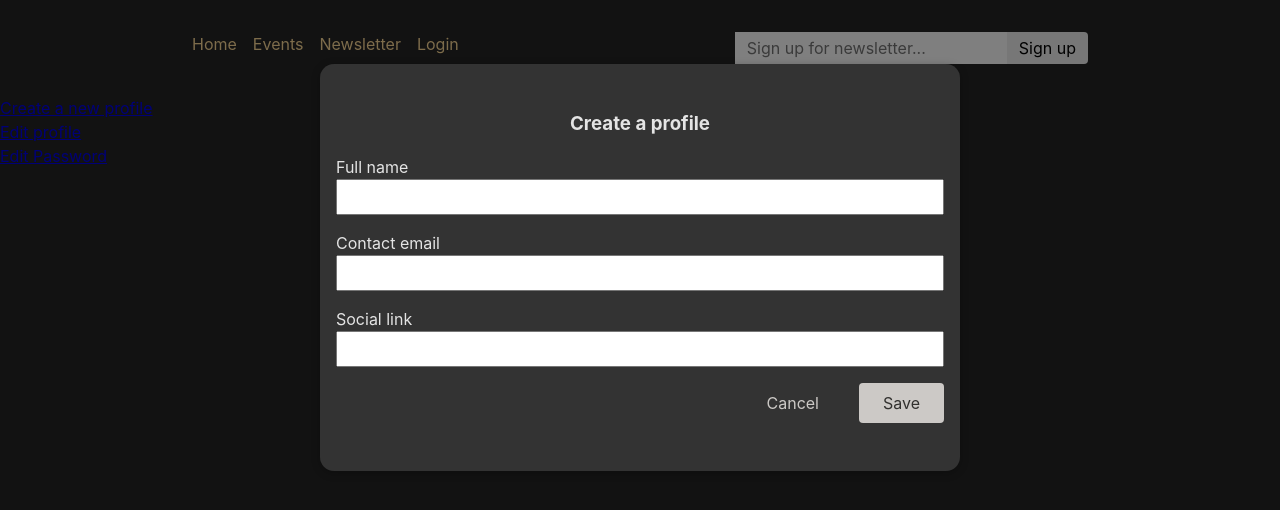
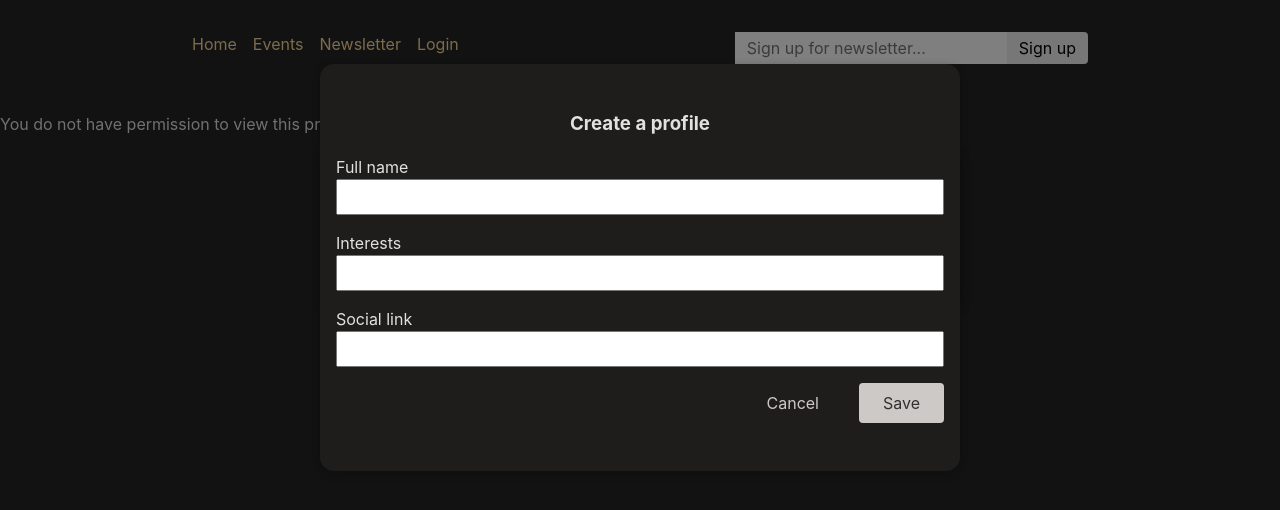
Before and after one commit to Ojfirst/eventsapp, a React (Vite) app: page /profile/new-profile in a window 1280 px wide. Shown: the top 510 px of the page. Built offline with nearby package versions, Linux system fonts and the light colour scheme.

Commit message:
Fix user profile mismatch

```diff
--- a/src/App.jsx
+++ b/src/App.jsx
@@ -78,9 +78,8 @@ const router = createBrowserRouter([
 				id: 'profile',
 				Component: Profile,
 				loader: profileLoader,
-				action: changePasswordAction,
 				children: [
-					{ path: 'edit', Component: EditPasswordPage },
+					{ path: 'changePassword', Component: EditPasswordPage, action: changePasswordAction },
 					{
 						path: 'new-profile',
 						Component: AddProfile,
--- a/src/components/Profile/ProfileForm.jsx
+++ b/src/components/Profile/ProfileForm.jsx
@@ -10,7 +10,7 @@ const ProfileForm = ({ method }) => {
 	const navigation = useNavigation();
   const navigate = useNavigate();
 
-	let isNewUser;
+
 	const isSavingData = navigation.state === 'submitting';
 
   const handleCancel = () => {
@@ -20,15 +20,15 @@ const ProfileForm = ({ method }) => {
 	return (
 		<Form method={method} className={classess.form}>
 			<h3 style={{ textAlign: 'center' }}>
-				{!isNewUser ? 'Create a profile' : 'Edit profile'}
+				{!data ? 'Create a profile' : 'Edit profile'}
 			</h3>
 			<p>
 				<label htmlFor="full-name"> Full name</label>
 				<input type="text" name="full-name" id="full-name" required />
 			</p>
 			<p>
-				<label htmlFor="contact-email">Contact email</label>
-				<input type="email" name="contact-email" id="contact-email" required />
+				<label htmlFor="contact-email">Interests</label>
+				<input type="text" name="interest" id="interest" required />
 			</p>
 			<p>
 				<label htmlFor="social-link">Social link</label>
--- a/src/components/Profile/ProfileNavigation.jsx
+++ b/src/components/Profile/ProfileNavigation.jsx
@@ -1,9 +1,12 @@
 import { Link } from 'react-router';
+import PrrofileItems from './PrrofileItems';
+import classes from './ProfileNavigation.module.css';
 
 const Profile = () => {
 	return (
 		<>
-			<ul>
+      <PrrofileItems />
+			<ul className={classes.container}>
 				<li>
 					<Link to="new-profile">Create a new profile</Link>
 				</li>
@@ -11,7 +14,7 @@ const Profile = () => {
 					<Link to="edit-profile">Edit profile</Link>
 				</li>
 				<li>
-					<Link to="edit">Edit Password</Link>
+					<Link to="changePassword">Edit Password</Link>
 				</li>
 			</ul>
 		</>
--- /dev/null
+++ b/src/components/Profile/ProfileNavigation.module.css
@@ -0,0 +1,33 @@
+.container {
+  max-width: 40rem;
+  margin: 1rem auto;
+  border-radius: 8px;
+  padding: 1rem;
+  border: 1px solid var(--color-gray-900);
+  box-shadow: 2px 2px 8px var(--color-gray-900);
+  background-color: #333;
+
+}
+
+.container li {
+  display: flex;
+  flex-direction: column;
+  justify-content: center;
+  align-items:first baseline;
+  padding-bottom: 8px;
+}
+
+.container li a {
+  color: var(--color-gray-900);
+  background-color: var(--color-gray-300);
+  box-shadow: 2px 2px 8px var(--color-gray-900);
+  padding: 4px 10px;
+  border-radius: 8px;
+  font-weight: 300;
+  cursor: pointer;
+  text-decoration: none;
+}
+
+.container li a:hover {
+  background: var(--color-primary-600);
+}
--- /dev/null
+++ b/src/components/Profile/PrrofileItems.jsx
@@ -0,0 +1,34 @@
+import React from 'react';
+import { useRouteLoaderData } from 'react-router';
+import { getUserEmail } from '../../util/auth';
+
+const ProfileItems = () => {
+	const data = useRouteLoaderData('profile');
+
+	if (!data || typeof data !== 'object') {
+		return <p>No profile found</p>;
+	}
+
+  const storedEmail = getUserEmail();
+  // from data object, filter out userEmail only
+  const userEmail = Object.values(data)[0]?.userEmail || 'No email found';
+
+  if (!userEmail || userEmail !== storedEmail) {
+    return <p>You do not have permission to view this profile.</p>;
+  }
+
+
+  const profileList = Object.entries(data).map(([profileId, profile]) => (
+    <div key={profileId}>
+      <h3>{profile.fullName}</h3>
+      <p>Interests: {profile.interest}</p>
+      <p>Social Link: <a href={profile.socialLink} target="_blank" rel="noopener noreferrer">{profile.socialLink}</a></p>
+      <p>Email: {profile.userEmail}</p>
+    </div>
+  ));
+
+
+	return <div>{profileList}</div>;
+};
+
+export default ProfileItems;
--- a/src/components/UI/Modal.module.css
+++ b/src/components/UI/Modal.module.css
@@ -13,7 +13,7 @@
   top: 8vh;
   left: 5%;
   width: 90%;
-  background-color: #333;
+  background-color: var(--color-gray-900);
   padding: 1rem;
   border-radius: 14px;
   box-shadow: 0 2px 8px rgba(0, 0, 0, 0.25);
@@ -38,3 +38,13 @@
     transform: translateY(0);
   }
 }
+
+@media (max-width: 768px) {
+  .modal {
+  position: fixed;
+  top: 25vh;
+  left: 5%;
+  width: 90%;
+
+}
+}
--- a/src/loader-action/AddProfileAction.js
+++ b/src/loader-action/AddProfileAction.js
@@ -1,29 +1,32 @@
 import { redirect } from 'react-router';
-import { getAuthToken } from '../util/auth';
+import { getAuthToken, getUserEmail } from '../util/auth';
 
 const addProfileAction = async ({ request }) => {
 	try {
 		const token = getAuthToken();
+    const userEmail= getUserEmail();
+
 		const data = await request.formData();
 
 		const fullName = data.get('full-name');
-		const contactEmail = data.get('contact-email');
+		const interest = data.get('interest');
 		const socialLink = data.get('social-link');
 
-		if (!token) {
+		if (!token ) {
 			throw new Response(JSON.stringify({ message: 'Unauthorized' }), {
 				status: 401,
 			});
 		}
 
-		if (!fullName && !contactEmail && socialLink) {
+		if (!fullName && !interest && socialLink) {
 			throw new Response(JSON.stringify({ message: 'No data found' }));
 		}
 
 		const userProfileData = {
 			fullName: fullName,
-			contactEmail: contactEmail,
+			interest: interest,
 			socialLink: socialLink,
+      userEmail: userEmail
 		};
 
 		const method = request.method;
```
